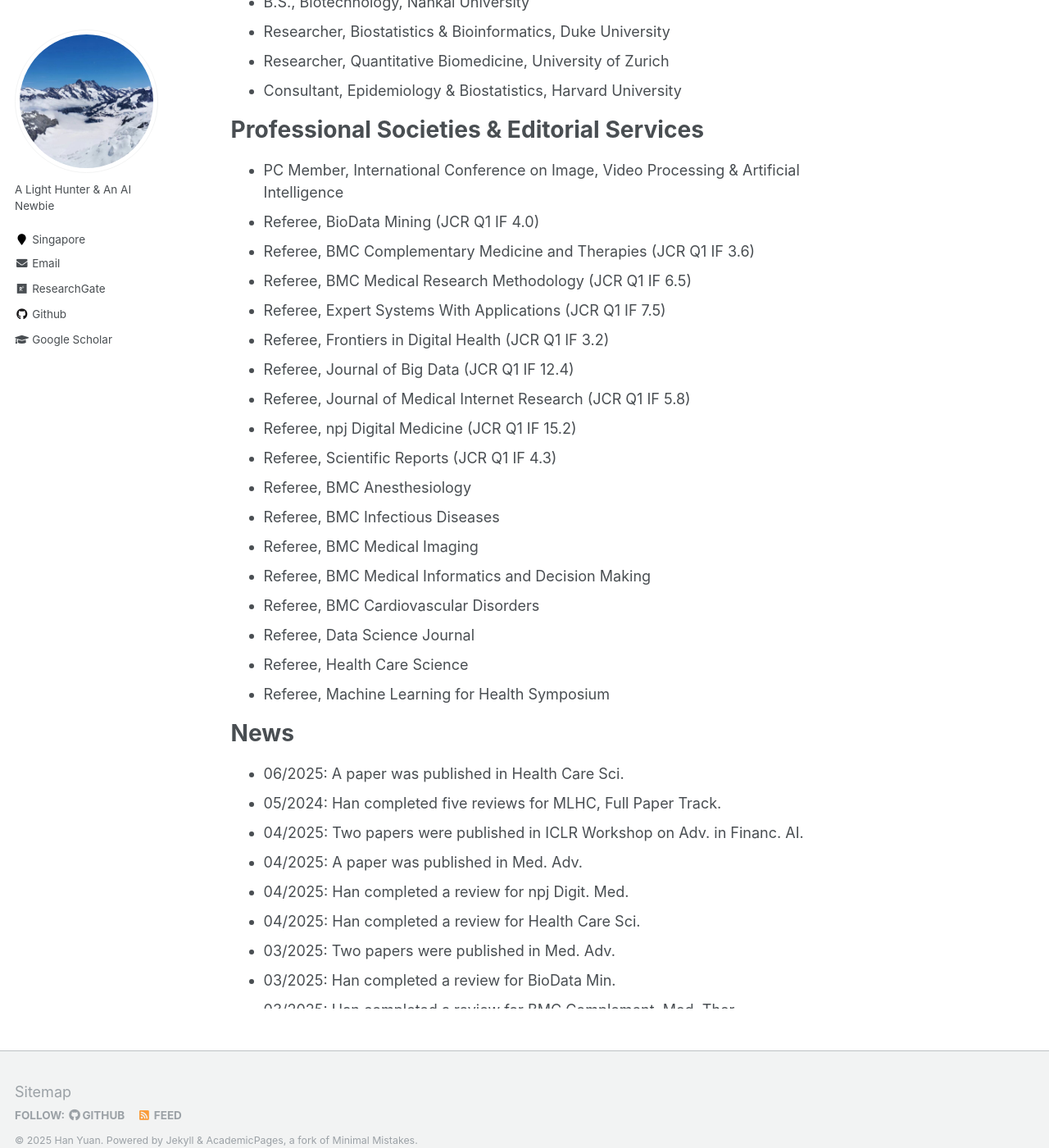
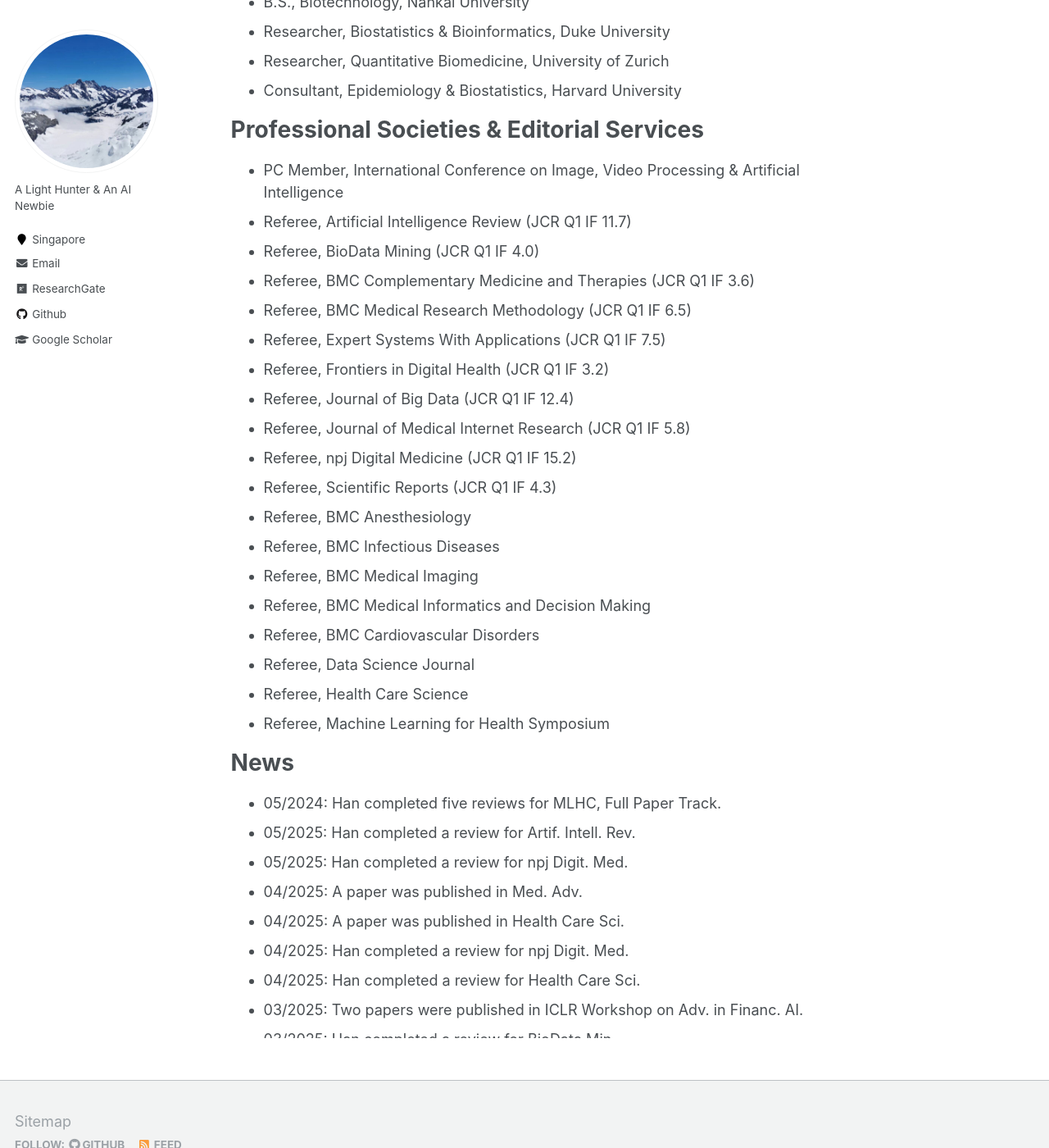
Before and after one commit to Han-Yuan-Med/Han-Yuan-Med.github.io, a Jekyll site: the page built from _pages/about.md, in a window 1280 px wide and 1400 px high, scrolled down 797 px. Shown: the whole window at 82% size. Built offline with Jekyll 4.4.1, drawn with Linux system fonts in a browser that asks for light colours.

Commit message:
Update about.md

```diff
--- a/_pages/about.md
+++ b/_pages/about.md
@@ -23,6 +23,7 @@ Thank you for visiting my academic website. I invite you to explore the [publica
 
 # Professional Societies & Editorial Services
 * PC Member, International Conference on Image, Video Processing & Artificial Intelligence
+* Referee, Artificial Intelligence Review (JCR Q1 IF 11.7)
 * Referee, BioData Mining (JCR Q1 IF 4.0)
 * Referee, BMC Complementary Medicine and Therapies (JCR Q1 IF 3.6)
 * Referee, BMC Medical Research Methodology (JCR Q1 IF 6.5)
@@ -43,15 +44,17 @@ Thank you for visiting my academic website. I invite you to explore the [publica
 
 # News
 <ul style="width: auto; height: 300px; overflow: auto">
-  <li>06/2025: A paper was published in Health Care Sci.</li>
   <li>05/2024: Han completed five reviews for MLHC, Full Paper Track.</li>
-  <li>04/2025: Two papers were published in ICLR Workshop on Adv. in Financ. AI.</li>
+  <li>05/2025: Han completed a review for Artif. Intell. Rev.</li>
+  <li>05/2025: Han completed a review for npj Digit. Med.</li>
   <li>04/2025: A paper was published in Med. Adv.</li>
+  <li>04/2025: A paper was published in Health Care Sci.</li>
   <li>04/2025: Han completed a review for npj Digit. Med.</li>
   <li>04/2025: Han completed a review for Health Care Sci.</li>
-  <li>03/2025: Two papers were published in Med. Adv.</li>
+  <li>03/2025: Two papers were published in ICLR Workshop on Adv. in Financ. AI.</li>
   <li>03/2025: Han completed a review for BioData Min.</li>
   <li>03/2025: Han completed a review for BMC Complement. Med. Ther.</li>
+  <li>02/2025: Two papers were published in Med. Adv.</li>
   <li>02/2025: Han completed a review for BMC Med. Imaging.</li>
   <li>02/2025: Han completed a review for BMC Infect. Dis.</li>
   <li>01/2025: Han completed a review for BMC Med. Res. Methodol.</li>
```
